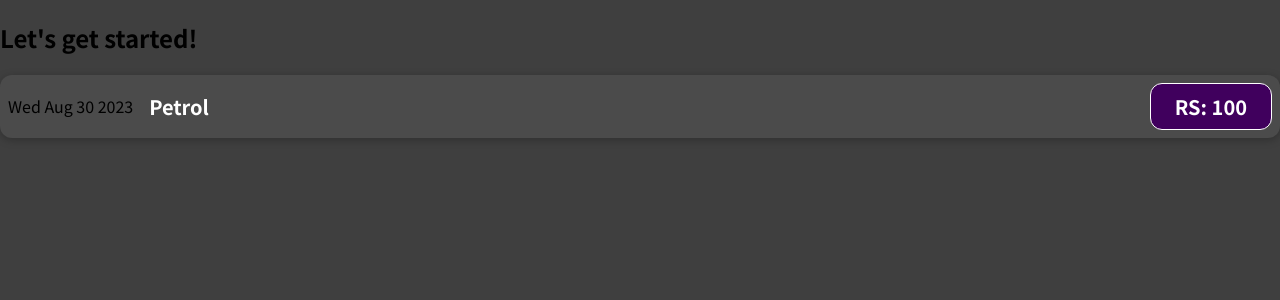
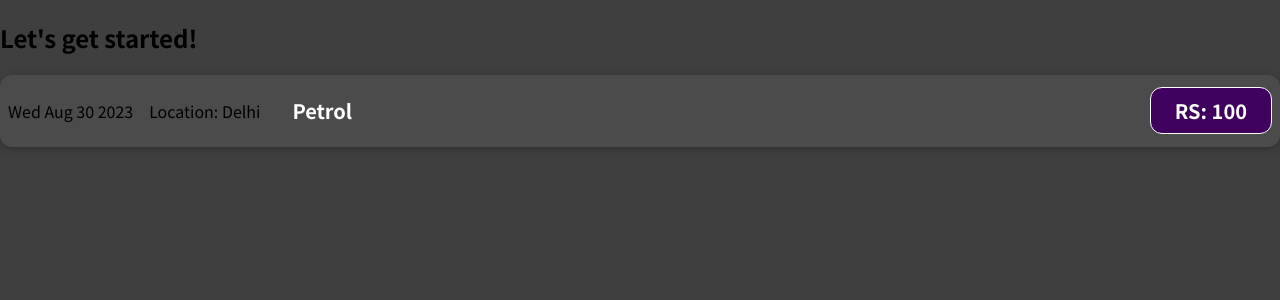
Before and after one commit to abhishek112031/Expensetracker-React, a JavaScript app: page / in a window 1280 px wide. Shown: the top 300 px of the page. Built offline with nearby package versions, Linux system fonts and the light colour scheme.

Commit message:
adding location section

```diff
--- a/src/components/ExpenseComponent.css
+++ b/src/components/ExpenseComponent.css
@@ -37,6 +37,10 @@
     border-radius: 12px;
   }
 
+  .location{
+    margin-left: 1rem;
+  }
+
   @media (min-width: 580px) {
     .expense-item__description {
       flex-direction: row;
--- a/src/components/ExpenseCpmponent.js
+++ b/src/components/ExpenseCpmponent.js
@@ -4,11 +4,13 @@ function ExpenseComponent() {
     const expenseDate=new Date(2023,7,30);
     const expenseTitle='Petrol';
     const expenseAmount=100;
+    const LocationOfExpenditure='Delhi'
     return (
         <div className='expense-item'>
             <div>{expenseDate.toDateString()}</div>
 
             <div className="expense-item__description">
+                <p className='location'>Location: {LocationOfExpenditure}</p>
                 <h2>{expenseTitle}</h2>
                 <div className='expense-item__price'>RS: {expenseAmount}</div>
             </div>
```
